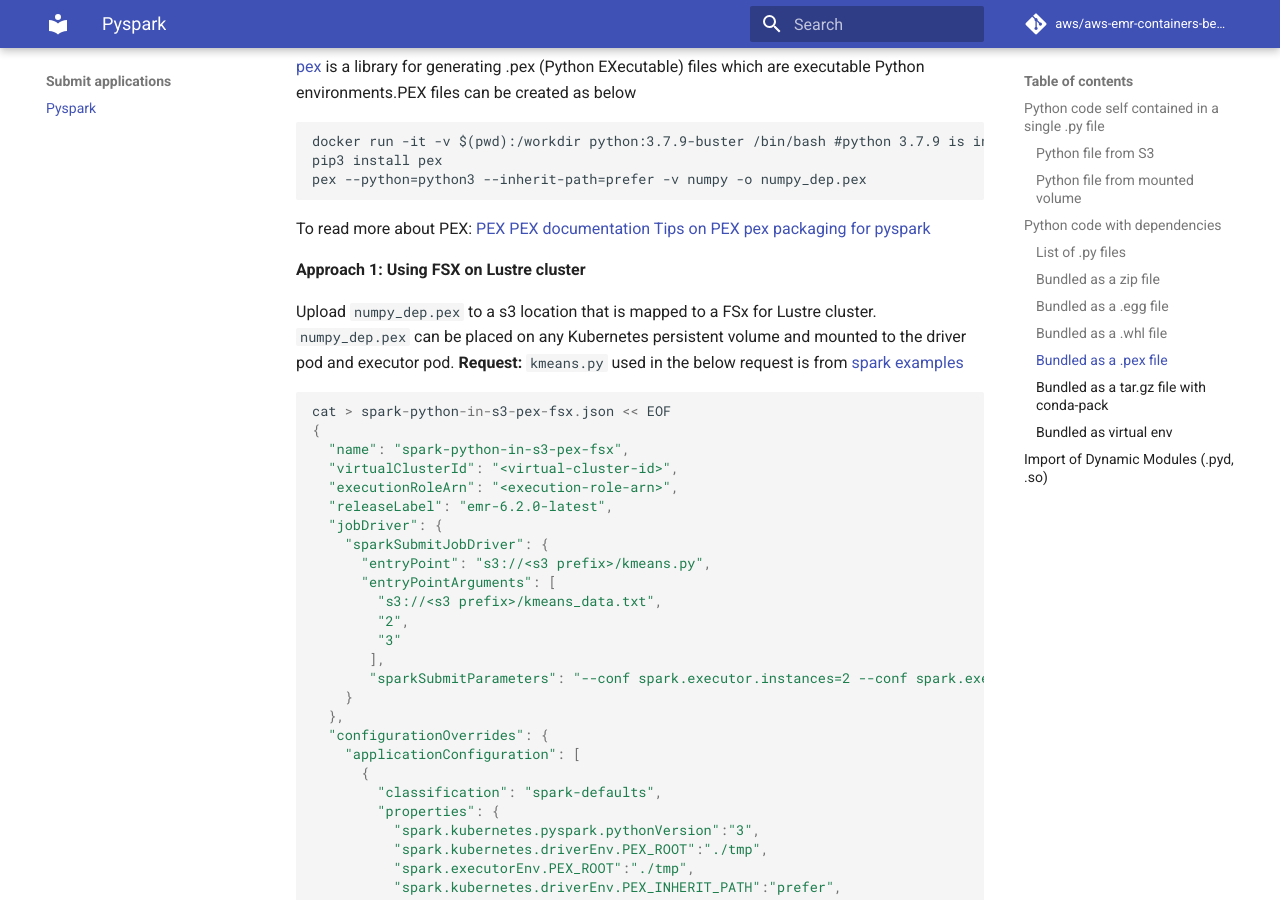
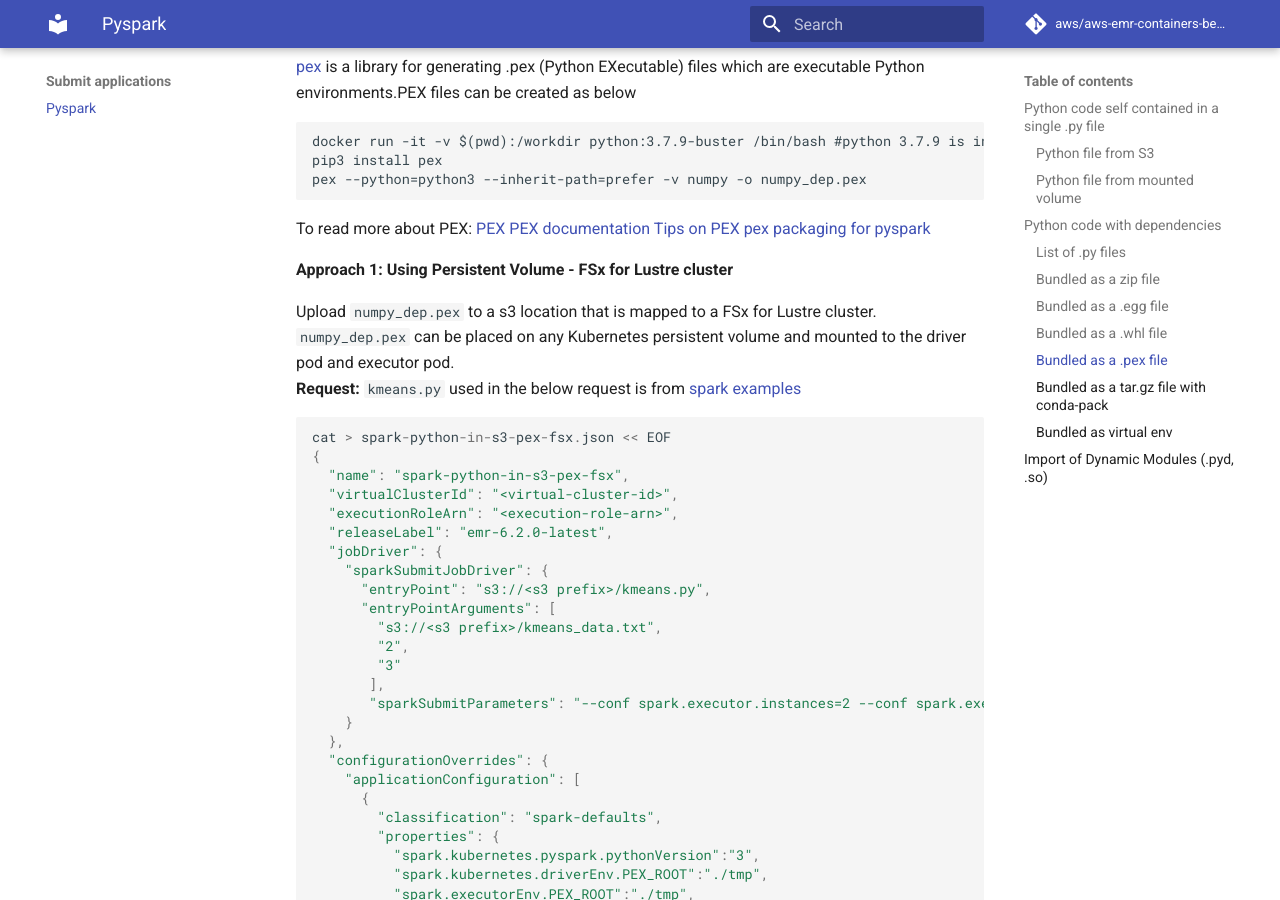
Before and after one commit to aws/aws-emr-containers-best-practices, an MkDocs documentation site: the page built from content/submit-applications/docs/spark/pyspark.md, in a window 1280 px wide and 900 px high, scrolled down 8431 px. Built offline with MkDocs 1.6.1 and Material for MkDocs 9.7.7, drawn with Linux system fonts in a browser that asks for light colours; comment, search, counter and statistics services are not loaded.

Commit message:
spell check

```diff
--- a/content/submit-applications/docs/spark/pyspark.md
+++ b/content/submit-applications/docs/spark/pyspark.md
@@ -428,7 +428,7 @@
 [pex packaging for pyspark](http://www.legendu.net/misc/blog/packaging-python-dependencies-for-pyspark-using-pex/)
 
 
-**Approach 1: Using FSX on Lustre cluster**
+**Approach 1: Using Persistent Volume - FSx for Lustre cluster**
 
 Upload `numpy_dep.pex` to a s3 location that is mapped to a FSx for Lustre cluster. `numpy_dep.pex` can be placed on any Kubernetes persistent volume and mounted to the driver pod and executor pod.
 **Request:**
```
